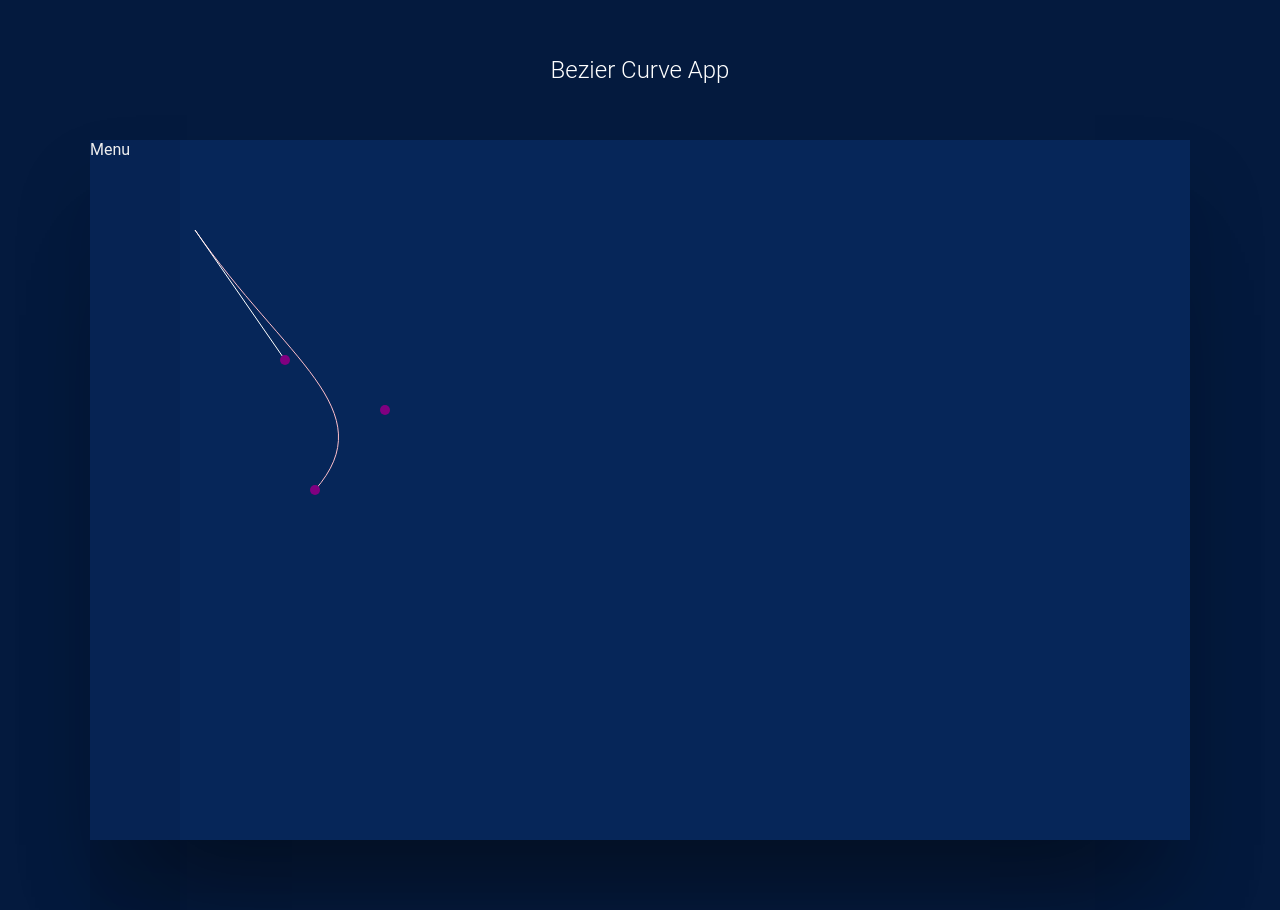
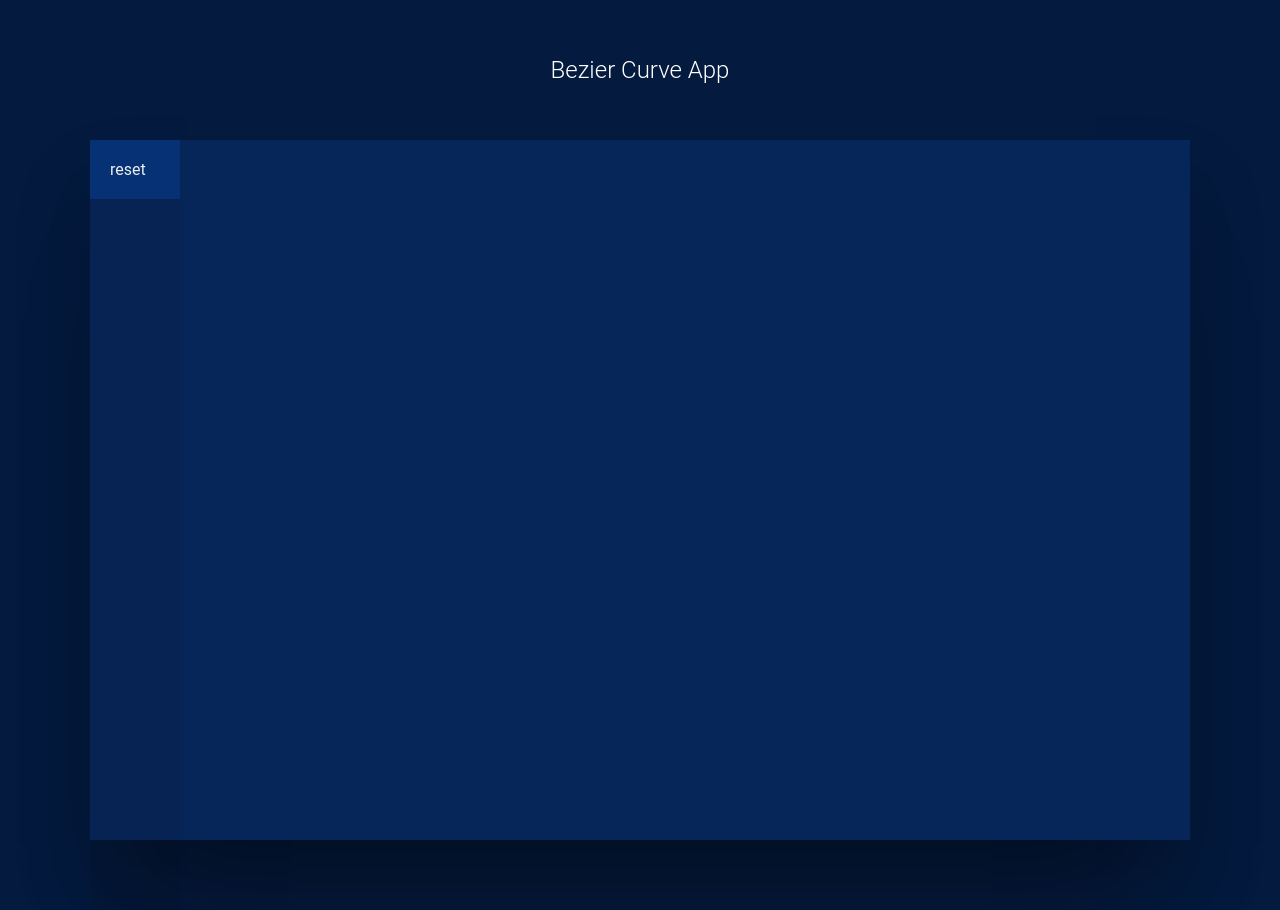
Before and after one commit to jamal7x7/daily-react-31-bezier-curve-app, a React (Create React App) app: page / in a window 1280 px wide. Built offline with nearby package versions, Linux system fonts and the light colour scheme.

Commit message:
reset button added

```diff
--- a/src/components/App.js
+++ b/src/components/App.js
@@ -12,7 +12,7 @@ const Items = (props) => (
 
     <svg className='svg' viewBox='0 0 1000 700'  height= '700' width= '1000' >
 
-      <path d='M 10 20 C 100 150 200 200 130 280 '
+      {/* <path d='M 10 20 C 100 150 200 200 130 280 '
         stroke='pink'
         fill='none'
       />
@@ -24,7 +24,7 @@ const Items = (props) => (
 
       <circle cx='100' cy='150' r='5' fill='purple'/>
       <circle cx='200' cy='200' r='5' fill='purple'/>
-      <circle cx='130' cy='280' r='5' fill='purple'/>
+      <circle cx='130' cy='280' r='5' fill='purple'/> */}
 
       { (props.points.length > 0) && <circle cx={props.points[0][0]} cy={props.points[0][1]} r='5' fill='violet'/>}
 
@@ -42,11 +42,11 @@ const Items = (props) => (
   </div>
 )
 
-const Menu = () => (
+const Menu = (props) => (
   <div className='side-bar'>
     <div className='menu-icones'>
 
-      Menu
+      <div className="reset" onClick={props.reset}>reset</div>
 
     </div>
   </div>
@@ -119,13 +119,27 @@ class BezierCurveApp extends Component {
 
   }
 
+  reset = (e) => {
+
+    e.preventDefault()
+    this.setState( () =>  ({
+      verticesAdded: [],
+      straight: [],
+      start:[]
+    }))
+
+    console.log('reset')
+  }
+
 
   render () {
     return (
       <div
       className='App-container'>
 
-        <Menu />
+        <Menu
+          reset={this.reset}
+        />
         <Items
           points={this.state.points}
           verticesAdded={this.state.verticesAdded}
@@ -133,6 +147,7 @@ class BezierCurveApp extends Component {
           start={this.state.start}
           handleMouseMove={this.handleMouseMove}
           handleClick={this.handleClick}
+
         />
 
       </div>
--- a/src/styles/App.css
+++ b/src/styles/App.css
@@ -59,6 +59,12 @@ body {
   background: rgba(0, 0, 0, 0.07);
 }
 
+.App-container .side-bar .reset {
+  background: #073175;
+  padding: 20px;
+  cursor: pointer;
+}
+
 .App-container .artboard {
   -ms-grid-row: 1;
   -ms-grid-column: 2;
--- a/src/styles/App.sass
+++ b/src/styles/App.sass
@@ -62,6 +62,11 @@ body
   .side-bar
     grid-area: side-bar
     background: rgba(#000, 0.07)
+    .reset
+      background: $bgl
+      padding: 20px
+      cursor: pointer
+
 
   .artboard
     grid-area: artboard
```
Also changed, not shown: 1 other file (tests, documents, lock files or other folders).
